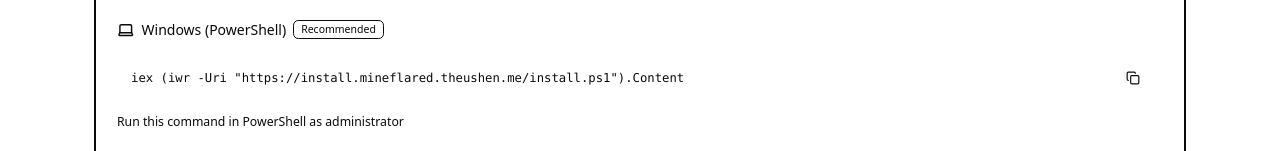
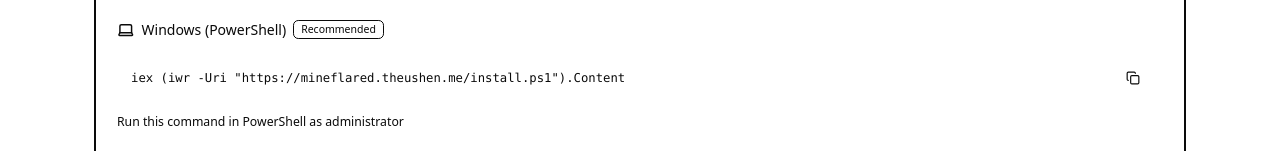
Before and after one commit to TheusHen/mineflared-web, a React (Vite) app: page / in a window 1280 px wide. Both pictures are taken after a click on the button "Install CLI". Shown: the part 280-431 px from the top of the page. Built offline with nearby package versions, Linux system fonts and the light colour scheme.

Commit message:
Update InstallPage.tsx

```diff
--- a/src/components/pages/InstallPage.tsx
+++ b/src/components/pages/InstallPage.tsx
@@ -61,12 +61,12 @@
                   <div className="bg-muted p-4 rounded-lg">
                     <div className="flex items-center justify-between">
                       <code className="text-sm break-all">
-                        iex (iwr -Uri "https://install.mineflared.theushen.me/install.ps1").Content
+                        iex (iwr -Uri "https://mineflared.theushen.me/install.ps1").Content
                       </code>
                       <Button
                           size="sm"
                           variant="ghost"
-                          onClick={() => copyToClipboard('iex (iwr -Uri "https://install.mineflared.theushen.me/install.ps1").Content')}
+                          onClick={() => copyToClipboard('iex (iwr -Uri "https://mineflared.theushen.me/install.ps1").Content')}
                       >
                         <Copy className="h-4 w-4" />
                       </Button>
```
